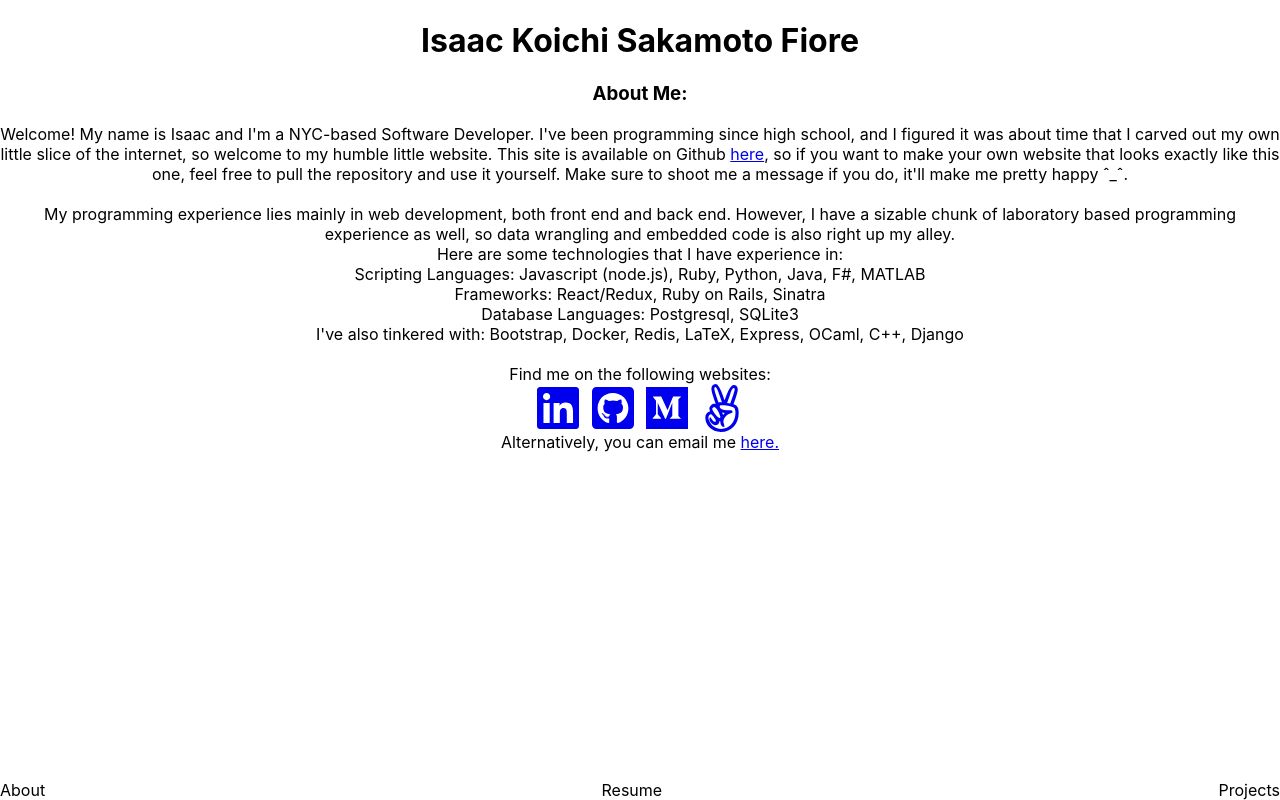
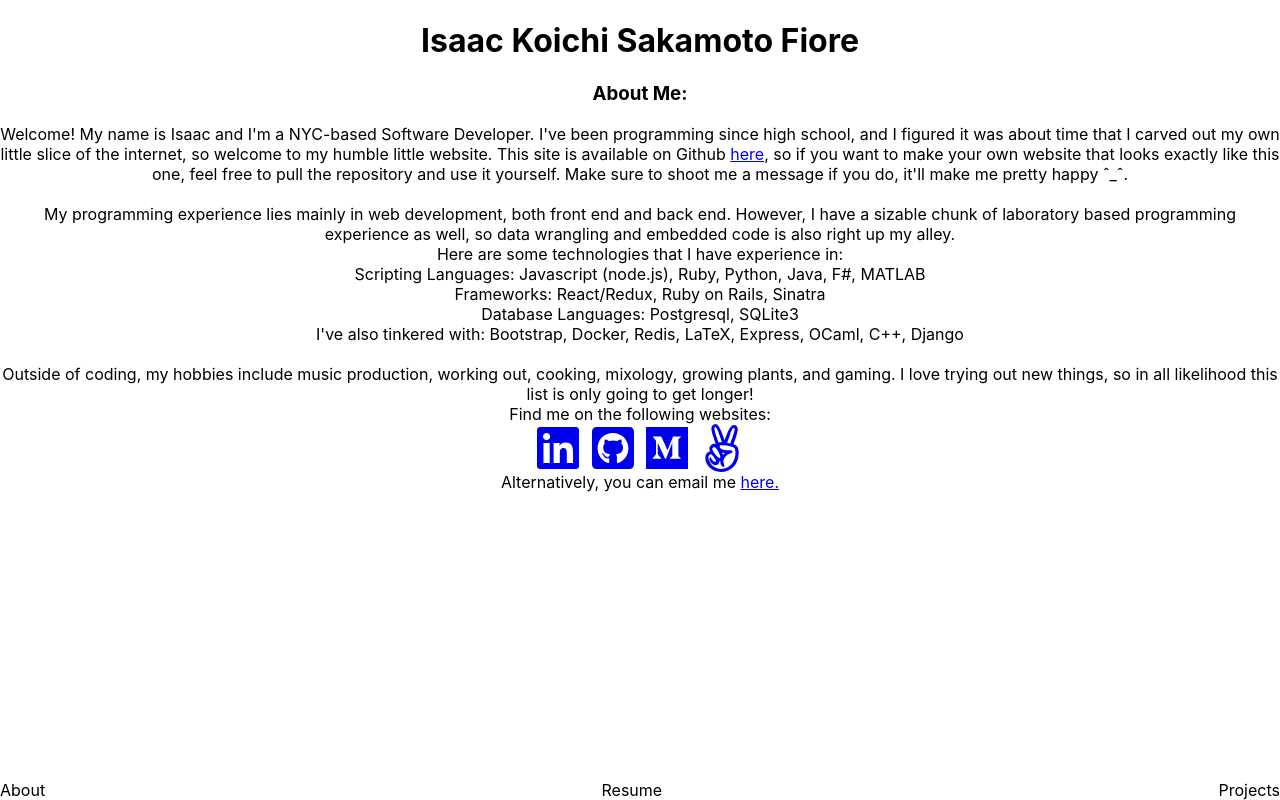
Before and after one commit to KoichiSakamoto/isaac-fiore-dot-com, a React (Create React App) app: page / in a window 1280 px wide. Built offline with nearby package versions, Linux system fonts and the light colour scheme.

Commit message:
added my hobbies to the about section

```diff
--- a/src/components/About.js
+++ b/src/components/About.js
@@ -38,6 +38,10 @@ export default function About(props) {
       <br />
 
       <section>
+      Outside of coding, my hobbies include music production, working out, cooking, mixology, growing plants, and gaming. I love trying out new things, so in all likelihood this list is only going to get longer!
+      </section>
+
+      <section>
       Find me on the following websites:
       <br />
       <a className="social-icon" href="https://www.linkedin.com/in/isaac-fiore-7b657514a/">
```
